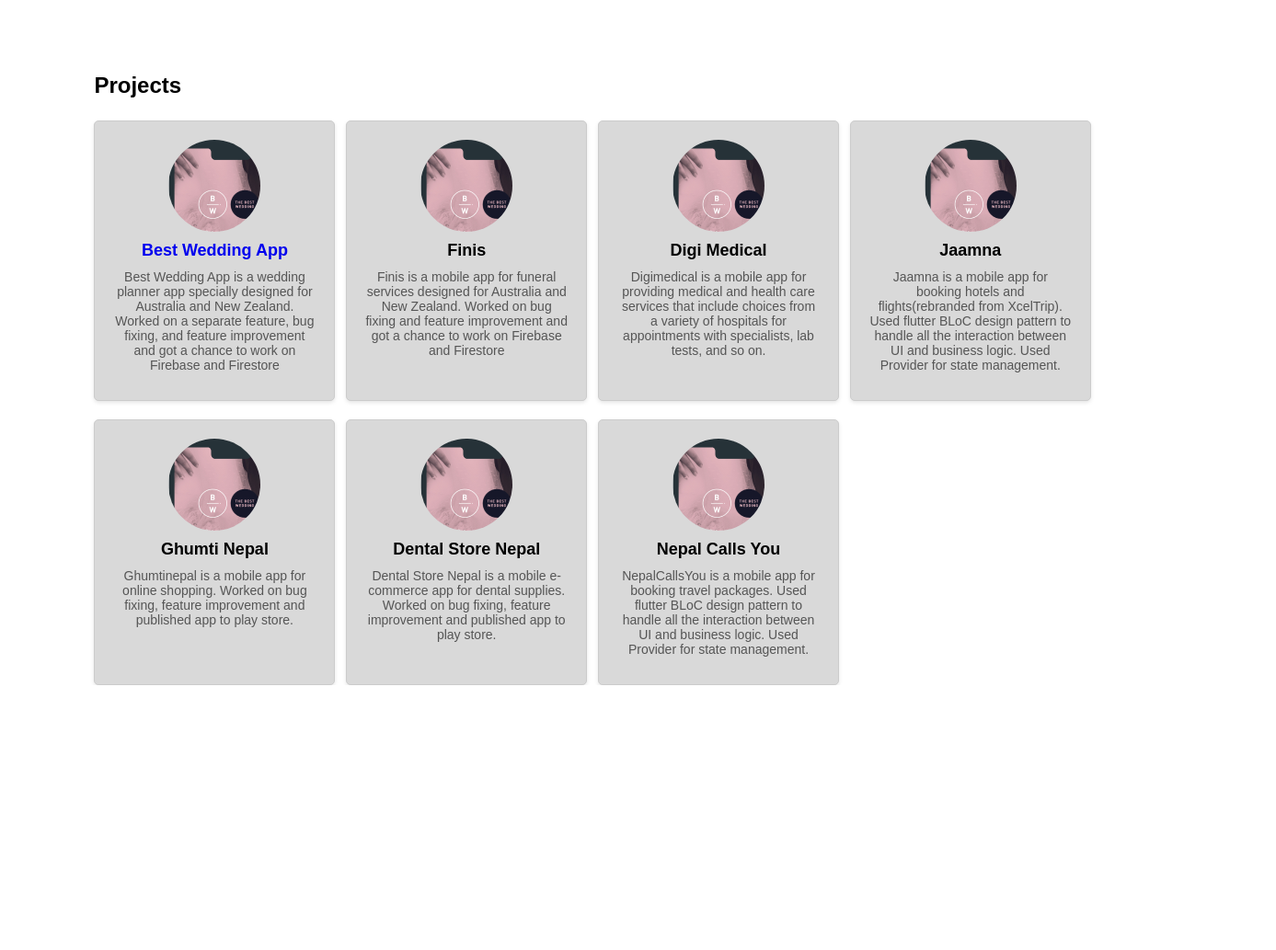
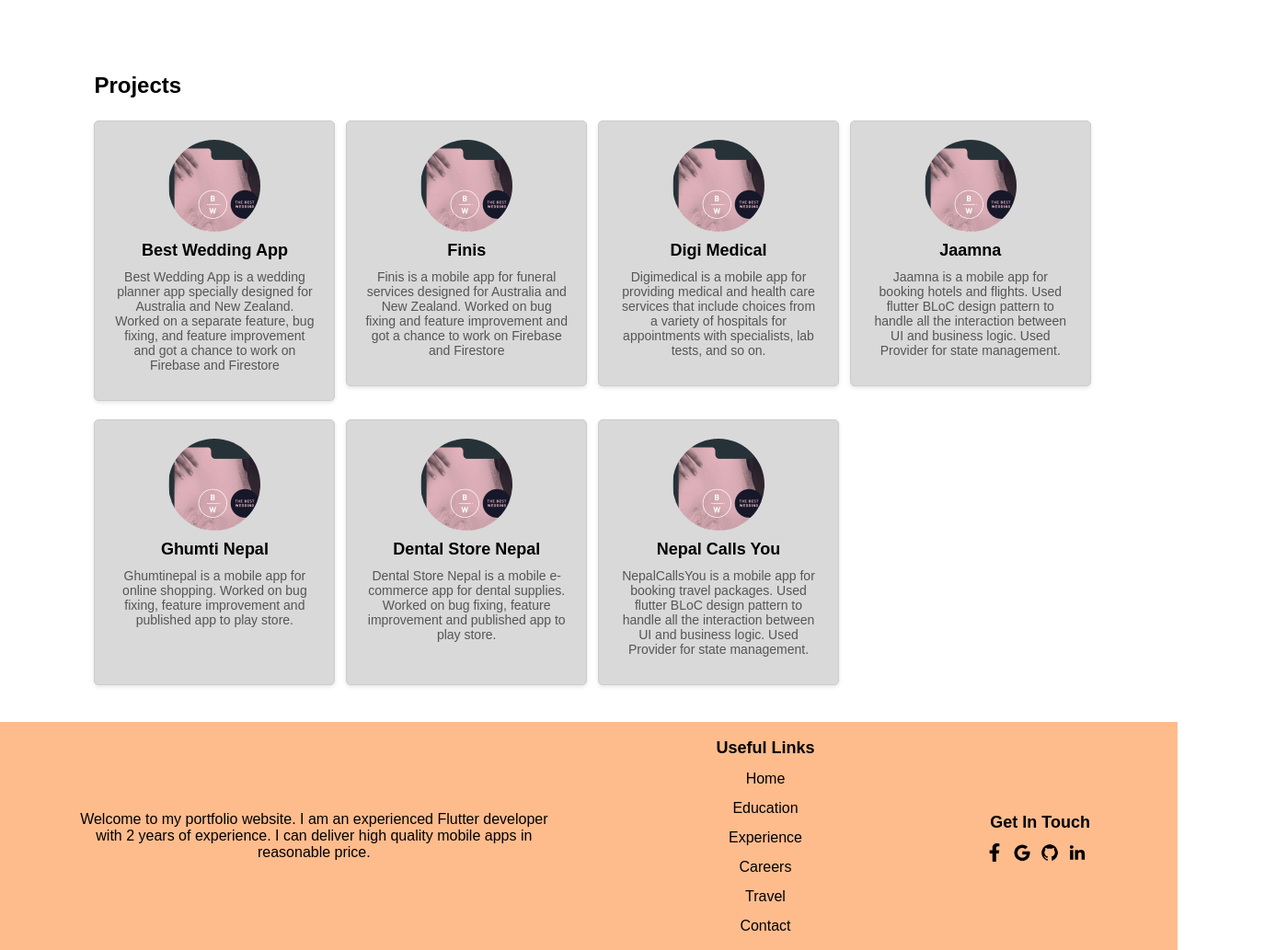
Before and after one commit to nootan123/webAssignment, a plain HTML site: page pages/careers/career.html in a window 1280 px wide. Shown: the part 740-1773 px from the top of the page at 92% size, 1387 px wide, since content can reach past the window. Before the commit the page ends 1485 px from the top, so only its background shows below. Drawn offline with Linux system fonts and the light colour scheme; files whose address does not match are found by name.

Commit message:
added footer and other minor fix

```diff
--- a/css/css1.css
+++ b/css/css1.css
@@ -342,6 +342,7 @@ padding-right: 8vw;
   }
   a{
     text-decoration: none;
+    color: #000000;
   }
 
   .error {
--- a/pages/careers/career.html
+++ b/pages/careers/career.html
@@ -23,15 +23,17 @@
               <p class="mediumFont2">
                 Flutter App Developer, GrowTech Pvt. Ltd. (2020-2022)
             </p>
-            </a>
-
             <ul>
               <li>Develop and maintain mobile apps using Flutter</li>
                 <li>Collaborate with designers, product managers, and other developers to create high-quality, user-friendly mobile apps</li>
                   <li>Conduct code reviews, write tests, and ensure code quality and best practices</li>
                   <li>Worked on a project that received a 4.5 star rating on the app store with over 100k downloads</li>
           </ul>
+            </a>
+
+
             <br>
+            <a href="company_description.html">
             <p class="mediumFont2">
                 Flutter App Developer, Sync Solutions. Ltd. (2019-2020)
             </p>
@@ -40,6 +42,7 @@
                 <li>Developed a new app from scratch, resulting in a 30% increase in user engagement</li>
                 <li>Learned Flutter and migrated the app to Flutter, reducing codebase size by 50% and improving app performance</li>
             </ul>
+            </a>
         </div>
         <div>
             <p class="mediumFont1">Projects</p>
@@ -52,40 +55,57 @@
                 </div>
               </a>
 
+              <a href="project_description.html">
                   <div class="card">
                     <div class="avatar"></div>
                     <h2 class="card-title">Finis</h2>
                     <p class="card-description">Finis is a mobile app for funeral services designed for Australia and New Zealand. Worked on bug fixing and feature improvement and got a chance to work on Firebase and Firestore</p>
-                  </div>
+                  </div></a>
+
+              <a href="project_description.html">
                   <div class="card">
                     <div class="avatar"></div>
                     <h2 class="card-title">Digi Medical </h2>
                     <p class="card-description">Digimedical is a mobile app for providing medical and health care services that include choices from a variety of hospitals for appointments with specialists, lab tests, and so on.</p>
-                  </div>
+                  </div></a>
+                  <a href="project_description.html">
                   <div class="card">
                     <div class="avatar"></div>
                     <h2 class="card-title">Jaamna</h2>
-                    <p class="card-description">Jaamna is a mobile app for booking hotels and flights(rebranded from XcelTrip). Used flutter BLoC design pattern to handle all the interaction between UI and business logic. Used Provider for state management.</p>
-                  </div>
+                    <p class="card-description">Jaamna is a mobile app for booking hotels and flights. Used flutter BLoC design pattern to handle all the interaction between UI and business logic. Used Provider for state management.</p>
+                  </div></a>
+
+
                   <div class="card">
+                      <a href="project_description.html">
+
                             <div class="avatar"></div>
                             <h2 class="card-title">Ghumti Nepal</h2>
                             <p class="card-description">Ghumtinepal is a mobile app for online shopping. Worked on bug fixing, feature improvement and published app to play store.</p>
+                          </a>
                   </div>
+
                   <div class="card">
+                      <a href="project_description.html">
                             <div class="avatar"></div>
                             <h2 class="card-title">Dental Store Nepal</h2>
                             <p class="card-description">Dental Store Nepal is a mobile e-commerce app for dental supplies. Worked on bug fixing, feature improvement and published app to play store.</p>
+                      </a>
                   </div>
+
                   <div class="card">
+                      <a href="project_description.html">
                           <div class="avatar"></div>
                           <h2 class="card-title">Nepal Calls You</h2>
                           <p class="card-description">NepalCallsYou is a mobile app for booking travel packages. Used flutter BLoC design pattern to handle all the interaction between UI and business logic. Used Provider for state management.</p>
+                      </a>
                     </div>
 
             </div>
 
         </div>
     </div>
+<custom-footer></custom-footer>
+
 </body>
 </html>
```
Also changed, not shown: pages/careers/company_description.html (+1 -0 lines), pages/careers/project_description.html (+2 -0 lines), pages/contact/contact_me.html (+1 -0 lines), pages/education.html (+3 -1 lines), pages/experience/experience.html (+2 -0 lines), pages/experience/web_experience.html (+2 -0 lines), pages/hobbies/movie_description.html (+2 -0 lines), pages/hobbies/reading_books.html (+2 -0 lines), pages/hobbies/reading_books_details.html (+2 -0 lines), pages/hobbies/watching_movies.html (+2 -0 lines), pages/travel/large_image.html (+2 -0 lines), pages/travel/more_images.html (+2 -0 lines), pages/travel/travel.html (+2 -0 lines). Lines whose indentation alone changed are shown as unchanged.
